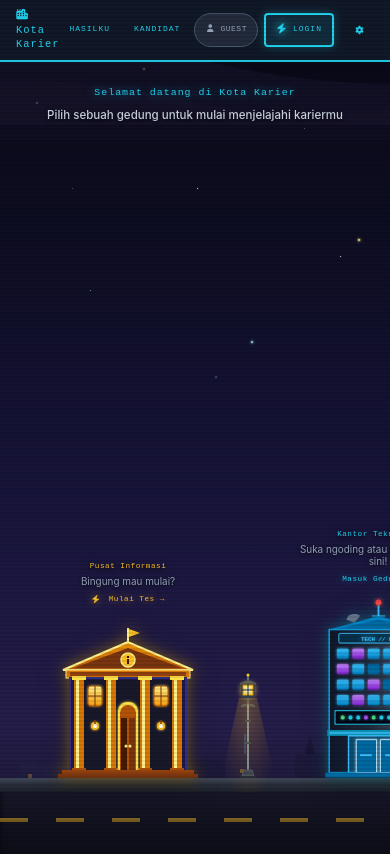
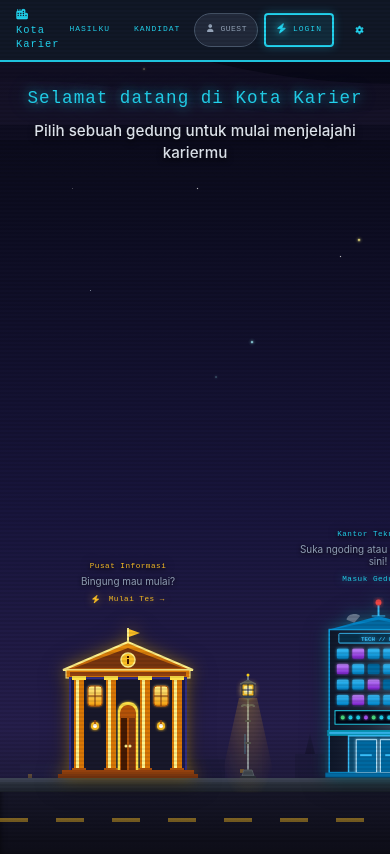
Before and after one commit to EMJEHHH3/Kota-Karier, a React (Vite) app: page / in a window 390 px wide. Built offline with nearby package versions, Linux system fonts and the light colour scheme; no server answers.

Commit message:
fix : title size

```diff
--- a/src/index.css
+++ b/src/index.css
@@ -727,11 +727,13 @@ h3,
   }
 
   .welcome-title {
-    font-size: 0.62rem !important;
+    font-size: 1.1rem !important;
+    line-height: 1.4 !important;
   }
 
   .welcome-subtitle {
-    font-size: 0.72rem !important;
+    font-size: 0.95rem !important;
+    line-height: 1.45 !important;
   }
 
   .street-lamp--desktop-only {
--- a/src/pages/HomePage.tsx
+++ b/src/pages/HomePage.tsx
@@ -128,18 +128,19 @@ export default function HomePage() {
             display: 'flex',
             flexDirection: 'column',
             alignItems: 'center',
-            gap: '6px',
+            gap: '10px',
             flexShrink: 0,
           }}
         >
           <h1
             className="welcome-title pixel-text"
             style={{
-              fontSize: '0.78rem',
+              fontSize: 'clamp(1.2rem, 2.5vw, 1.75rem)',
+              lineHeight: 1.4,
               color: 'var(--color-accent-cyan)',
               letterSpacing: '1px',
               margin: 0,
-              textShadow: '0 0 10px rgba(34, 211, 238, 0.7), 0 0 20px rgba(34, 211, 238, 0.35)',
+              textShadow: '0 0 12px rgba(34, 211, 238, 0.75), 0 0 24px rgba(34, 211, 238, 0.4)',
             }}
           >
             Selamat datang di Kota Karier
@@ -147,10 +148,11 @@ export default function HomePage() {
           <p
             className="welcome-subtitle"
             style={{
-              fontSize: '0.82rem',
-              color: '#cbd5e1',
+              fontSize: 'clamp(1.05rem, 1.5vw, 1.3rem)',
+              lineHeight: 1.5,
+              color: '#e2e8f0',
               margin: 0,
-              textShadow: '0 2px 4px rgba(0, 0, 0, 0.95)',
+              textShadow: '0 2px 6px rgba(0, 0, 0, 0.95)',
               fontWeight: 500,
             }}
           >
@@ -286,11 +288,10 @@ export default function HomePage() {
                         <div className="building-sprite-wrapper">
                           <BuildingSprite
                             id={building.id}
-                            className={`building-sprite ${
-                              isRecommended
+                            className={`building-sprite ${isRecommended
                                 ? 'building-sprite--recommended'
                                 : 'building-sprite--cyan'
-                            }`}
+                              }`}
                           />
                         </div>
                       </Link>
```
